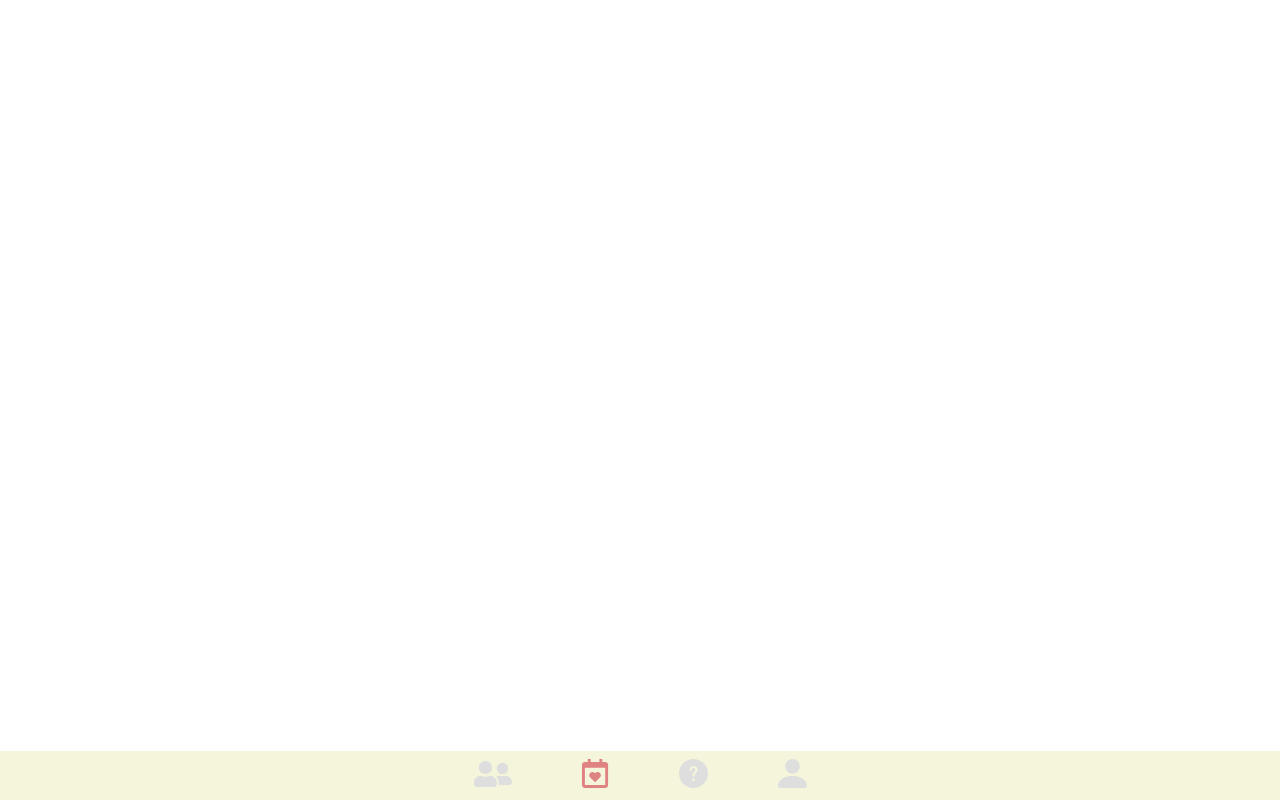
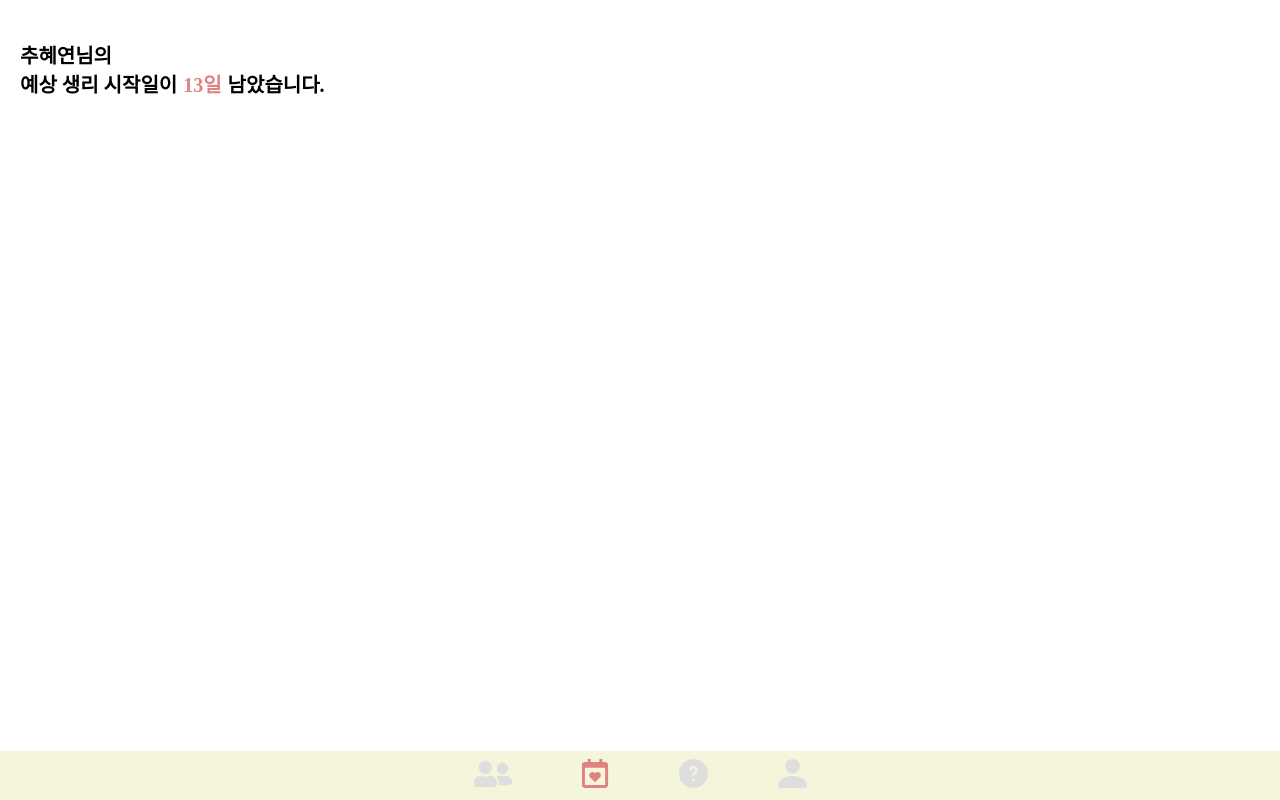
Before and after one commit to MangoBingsoo/Frontend, a React (Create React App) app: page / in a window 1280 px wide. Built offline with nearby package versions, Linux system fonts and the light colour scheme.

Commit message:
🌧 :: 이름및 날짜 ui 구현

```diff
--- a/src/component/main/index.tsx
+++ b/src/component/main/index.tsx
@@ -1,5 +1,18 @@
+import * as S from "./style";
+
 const Main: React.FC = () => {
-  return <></>;
+  return (
+    <>
+      <S.TextBox>
+        <S.NameText>추혜연님의</S.NameText>
+        <S.DateTextList>
+          <S.Text>예상 생리 시작일이</S.Text>
+          <S.Text className="date">13일</S.Text>
+          <S.Text>남았습니다.</S.Text>
+        </S.DateTextList>
+      </S.TextBox>
+    </>
+  );
 };
 
 export default Main;
--- a/src/component/main/style.ts
+++ b/src/component/main/style.ts
@@ -1,3 +1,23 @@
 import styled from "styled-components";
+import { theme } from "../../theme";
 
-export const asds = styled.div``;
+export const TextBox = styled.div`
+  margin-top: 40px;
+  margin-left: 20px;
+  font-size: 20px;
+  font-weight: 700;
+`;
+
+export const NameText = styled.div``;
+
+export const DateTextList = styled.ul`
+  display: flex;
+  list-style: none;
+  gap: 6px;
+`;
+
+export const Text = styled.li`
+  &.date {
+    color: #de8282;
+  }
+`;
```
